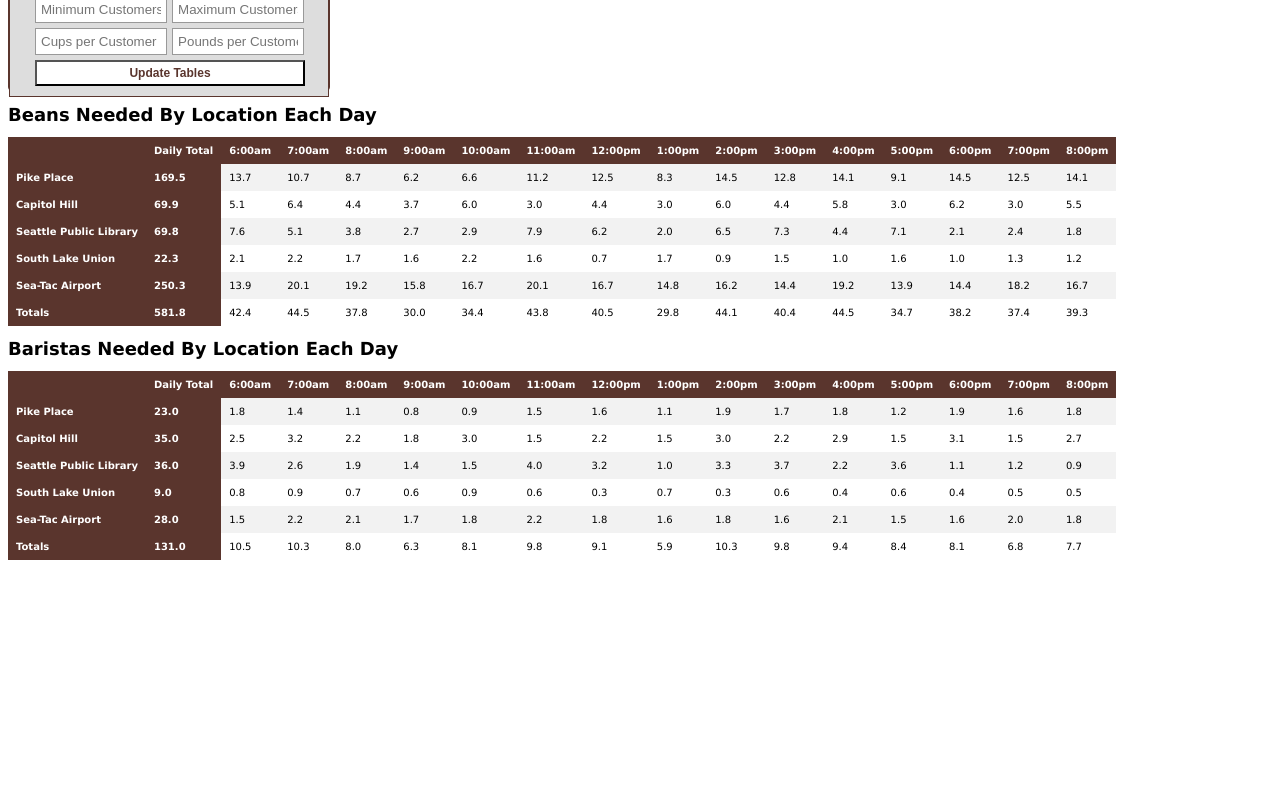
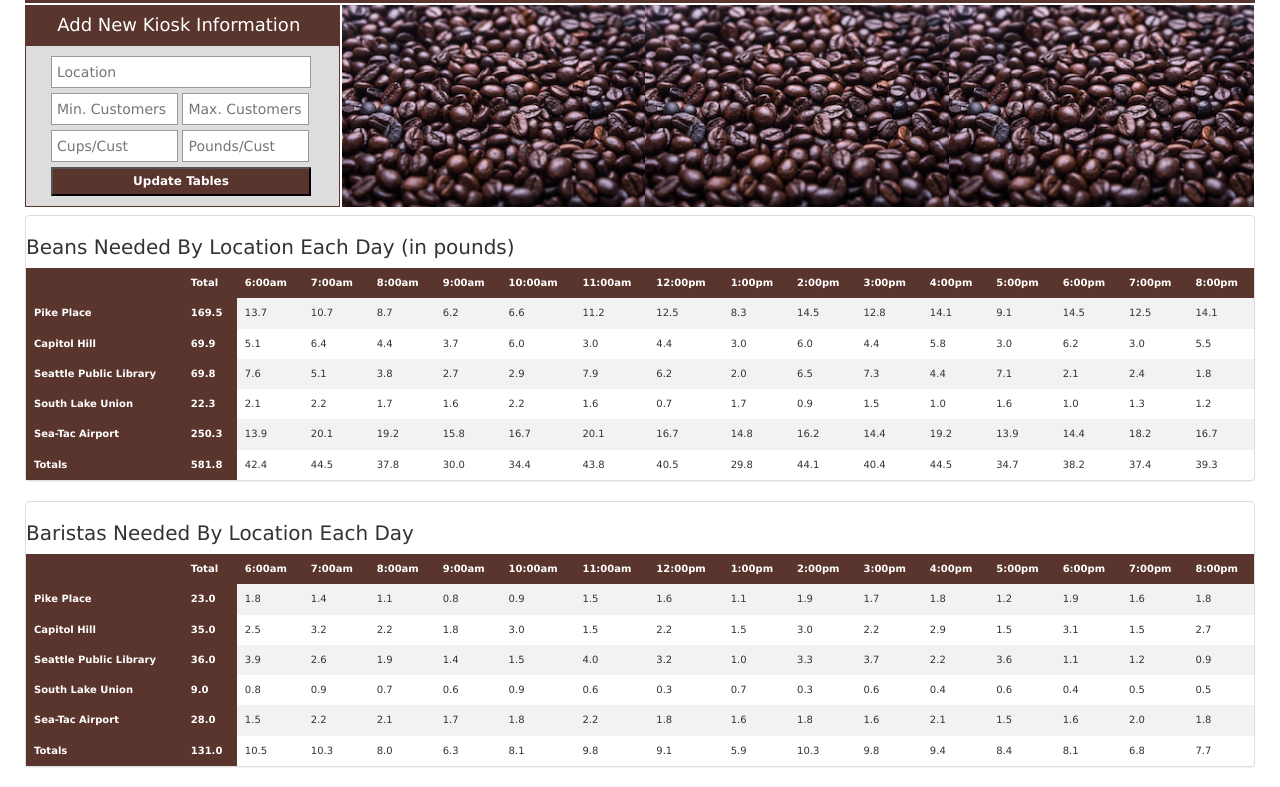
Before and after one commit to TartarSauce/CampFireCoffee, a plain HTML site: page data.html in a window 1280 px wide. Shown: the part 95-882 px from the top of the page. Before the commit the page ends 800 px from the top, so only its background shows below. Drawn offline with nearby package versions, Linux system fonts and the light colour scheme.

Commit message:
styled tables with bootstrap, added more styling for forms and page header

```diff
--- a/app.js
+++ b/app.js
@@ -136,7 +136,7 @@ function drawTableHeader(tableName) {
   var myTable = document.getElementById(tableName);
   var trElement = document.createElement('tr');
   trElement.appendChild(newCell('th', ''));
-  trElement.appendChild(newCell('th', 'Daily Total'));
+  trElement.appendChild(newCell('th', 'Total'));
   for (var i = 0; i < hours.length; i++) {
     trElement.appendChild(newCell('th', hours[i]));
   }
--- a/data.html
+++ b/data.html
@@ -4,55 +4,62 @@
 <html>
 
 <head>
-    <title>Campfire Coffee, Tuesday version</title>
+  <meta charset="utf-8">
+  <meta http-equiv="X-UA-Compatible" content="IE=edge">
+  <meta name="viewport" content="width=device-width, initial-scale=1">
+  <title>Campfire Coffee</title>
+  <link href="css/bootstrap.min.css" rel="stylesheet">
   <link rel="stylesheet" type="text/css" href="style.css" />
 </head>
 
 <body>
+  <h2>Campfire Coffee Daily Report</h2>
+  <div class="header">
+    <div class="coffeebeans">
+      <img src="assets/coffee.jpg"/>
+      <img src="assets/coffee.jpg"/>
+      <img src="assets/coffee.jpg"/>
+    </div>
     <div class="inputblock">
-    <h4>Add Kiosk Details</h4>
+      <h4>Add New Kiosk Information</h4>
       <form id="newkiosk">
-    <!--<fieldset> -->
-      <!-- <legend>Add kiosk details</legend> -->
-
-      <!-- <div> -->
-        <!-- <label for="loc">Location: </label> -->
         <ul>
           <li>
             <input class="kioskloc" name="loc" type="text" placeholder="Location"/>
-
-        <!-- <label for="min">Min: </label> -->
-
           </li>
 
           <li>
-        <input name="min" type="text" placeholder="Minimum Customers"/>
-        <!--< label for="max">Max: </label> -->
-        <input name="max" type="text" placeholder="Maximum Customers" />
-
-        <!-- <label for="cups">Cups per customer: </label> -->
-
+            <input name="min" type="text" placeholder="Min. Customers"/>
+            <input name="max" type="text" placeholder="Max. Customers" />
           </li>
 
           <li>
-        <input name="cups" type="text" placeholder="Cups per Customer" />
-        <!-- <label for="pounds">Pounds per customer: </label> -->
-        <input name="pounds" type="text" placeholder="Pounds per Customer"/>
-      <!-- </div> -->
+            <input name="cups" type="text" placeholder="Cups/Cust" />
+            <input name="pounds" type="text" placeholder="Pounds/Cust"/>
           </li>
+
           <li>
             <button type="submit">Update Tables</button>
           </li>
         </ul>
-    <!-- </fieldset> -->
       </form>
+    </div>
+  </div>
 
+  <div class="panel panel-default">
+    <h3>Beans Needed By Location Each Day (in pounds)</h3>
+    <table class="panel-body" id="beans-table"></table>
   </div>
-  <h1>Beans Needed By Location Each Day</h1>
-  <table id="beans-table"></table>
 
-  <h1>Baristas Needed By Location Each Day</h1>
-  <table id="baristas-table"></table>
+  <div class="panel panel-default">
+    <h3>Baristas Needed By Location Each Day</h3>
+    <table class-"panel-body" id="baristas-table"></table>
+  </div>
+
+  <!-- jQuery (necessary for Bootstrap's JavaScript plugins) -->
+  <script src="https://ajax.googleapis.com/ajax/libs/jquery/1.11.3/jquery.min.js"></script>
+  <!-- Include all compiled plugins (below), or include individual files as needed -->
+  <script src="js/bootstrap.min.js"></script>
   <script src="app.js"></script>
 </body>
 </html>
--- a/style.css
+++ b/style.css
@@ -1,23 +1,54 @@
 body {
   font-family: sans-serif;
   font-family: Verdana;
+  margin-left:25px;
+  margin-right:25px;
+  margin-top:25px;
 }
 
-h1 {
+h2 {
+  background-color: #5A352D;
+  color:white;
+  text-align: center;
+  padding:20px 20px 20px 20px;
+  margin-bottom: 2px;
+}
+
+h3 {
+  font-size: 20px;
+}
+
+h4 {
   font-size: 18px;
+  text-align: center;
 }
 
 table {
-  border-collapse: collapse;
   font-size: 10px;
+  width:100%;
 }
 
 .inputblock {
-  /*margin-left:30%; */
-  height:177px;
-  width:320px;
-  border:1px solid #5A352D;
-  border-radius: 5px;
+  height:200px;
+  width:315px;
+  margin-bottom:10px;
+}
+
+.header {
+  width:100%;
+}
+
+img {
+  margin-left:9px;
+  height:202px;
+  width:33%;
+  margin-right:-14px;
+}
+
+.coffeebeans {
+  height:202px;
+  width:75%;
+  float:right;
 }
 
 h4 {
@@ -35,40 +66,25 @@ form {
   border: 1px solid #5A352D;
 }
 
-fieldset {
-  background-color: red;
-  width:inherit;
-  color:green;
-  padding:2px 2px 0px 2px;
-  border:1px solid #DDDDDD;
-}
-
-legend {
-  padding-left:5px;
-  font-size: 14px;
-  font-weight:bold;
-  background-color: #DDDDDD;
-}
-
 label, button {
   font-size: 12px;
   padding: 4px;
 }
 
 ul {
-  width:inherit;
   list-style: none;
   margin:10px 0px 10px -15px;
 }
 
 li {
-  padding-right:5px 0px 5px 5px;
+  padding-right:5px 0px 5px 0px;
   margin-bottom: 5px;
+  font-size: 14px;
 }
 
 input {
   border:1px solid #999999;
-  width:120px;
+  width:127px;
   padding:5px;
 }
 
@@ -79,9 +95,9 @@ input {
 button {
   font-size: 12px;
   font-weight: bold;
-  background-color: white;
-  color: #5A352D;
-  width:270px;
+  background-color: #5A352D;
+  color: white;
+  width:260px;
   border-top: 1px solid #green;
 }
 
@@ -93,7 +109,6 @@ th {
 th, td {
   padding: 8px 8px 8px 8px;
   text-align: left;
-
 }
 
 tr:nth-child(even){
```
Also changed, not shown: assets/coffee.jpg (added), css/bootstrap.min.css (added), js/bootstrap.min.js (added). Lines whose indentation alone changed are shown as unchanged.
